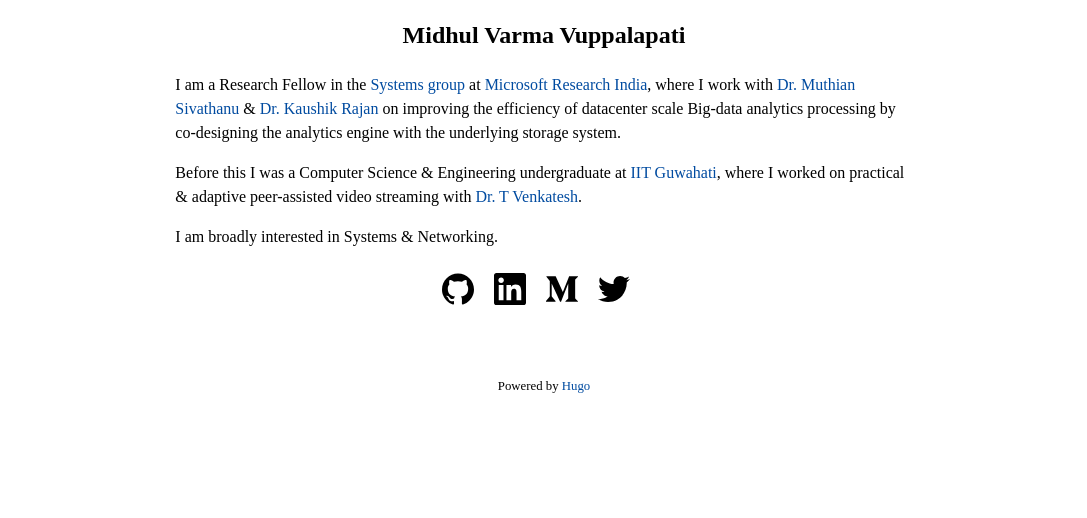
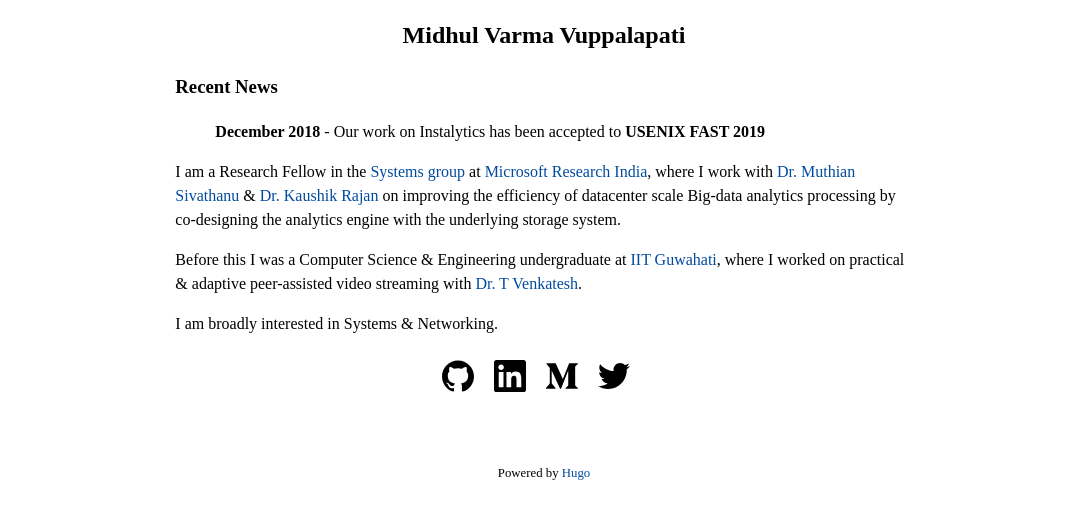
Before and after one commit to midhul/midhul.github.io, a plain HTML site: page index.html in a window 1280 px wide. Shown: the part 214-732 px from the top of the page, without its empty margins (96-1183 px from the left). Drawn offline with Linux system fonts and the light colour scheme.

Commit message:
Added fast paper acceptance news

```diff
--- a/index.html
+++ b/index.html
@@ -25,6 +25,12 @@
 
 
 <h2 id="midhul-varma-vuppalapati">Midhul Varma Vuppalapati</h2>
+
+<h3 id="recent-news">Recent News</h3>
+
+<ul>
+<li><strong>December 2018</strong> - Our work on Instalytics has been accepted to <strong>USENIX FAST 2019</strong></li>
+</ul>
 
 <p>I am a Research Fellow in the <a href="https://www.microsoft.com/en-us/research/group/systems/">Systems group</a> at <a href="https://www.microsoft.com/en-us/research/lab/microsoft-research-india/">Microsoft Research India</a>, where I work with <a href="https://www.microsoft.com/en-us/research/people/muthian/">Dr. Muthian Sivathanu</a> &amp; <a href="https://www.microsoft.com/en-us/research/people/krajan/">Dr. Kaushik Rajan</a> on improving the efficiency of datacenter scale Big-data analytics processing by co-designing the analytics engine with the underlying storage system.</p>
 
```
